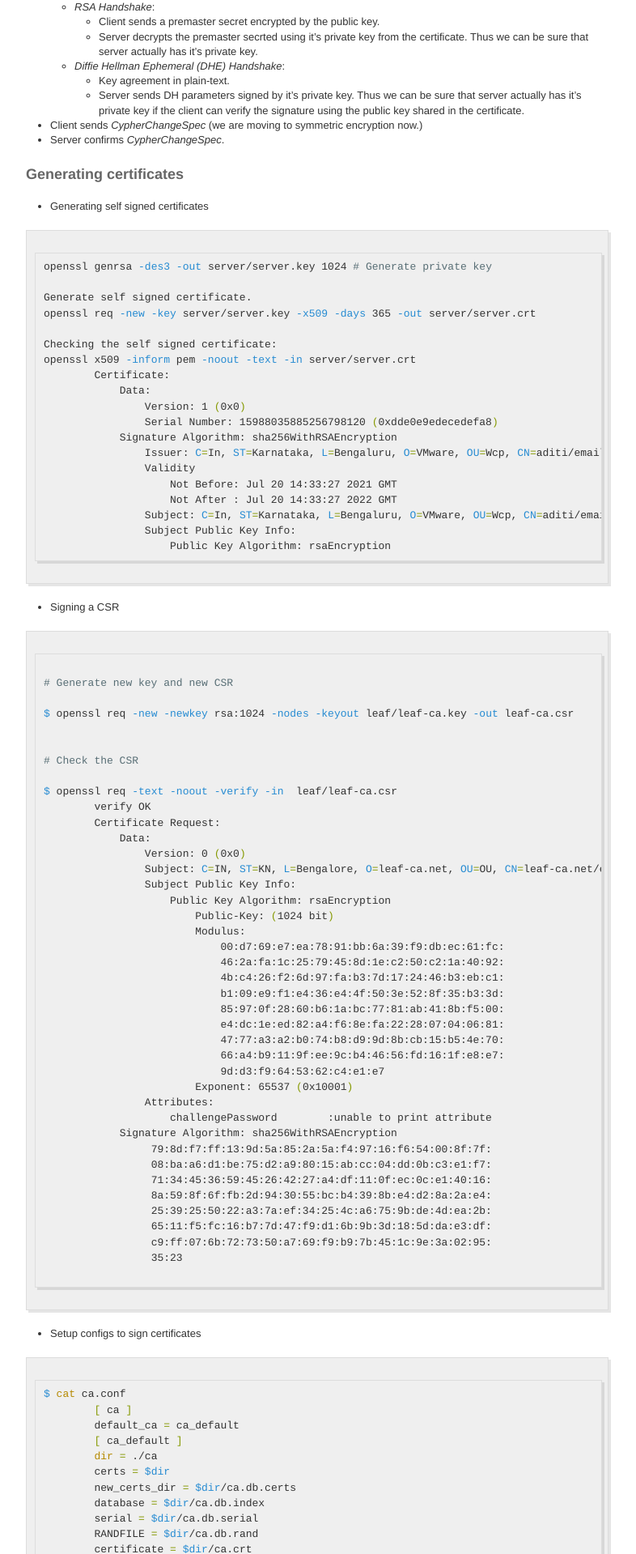
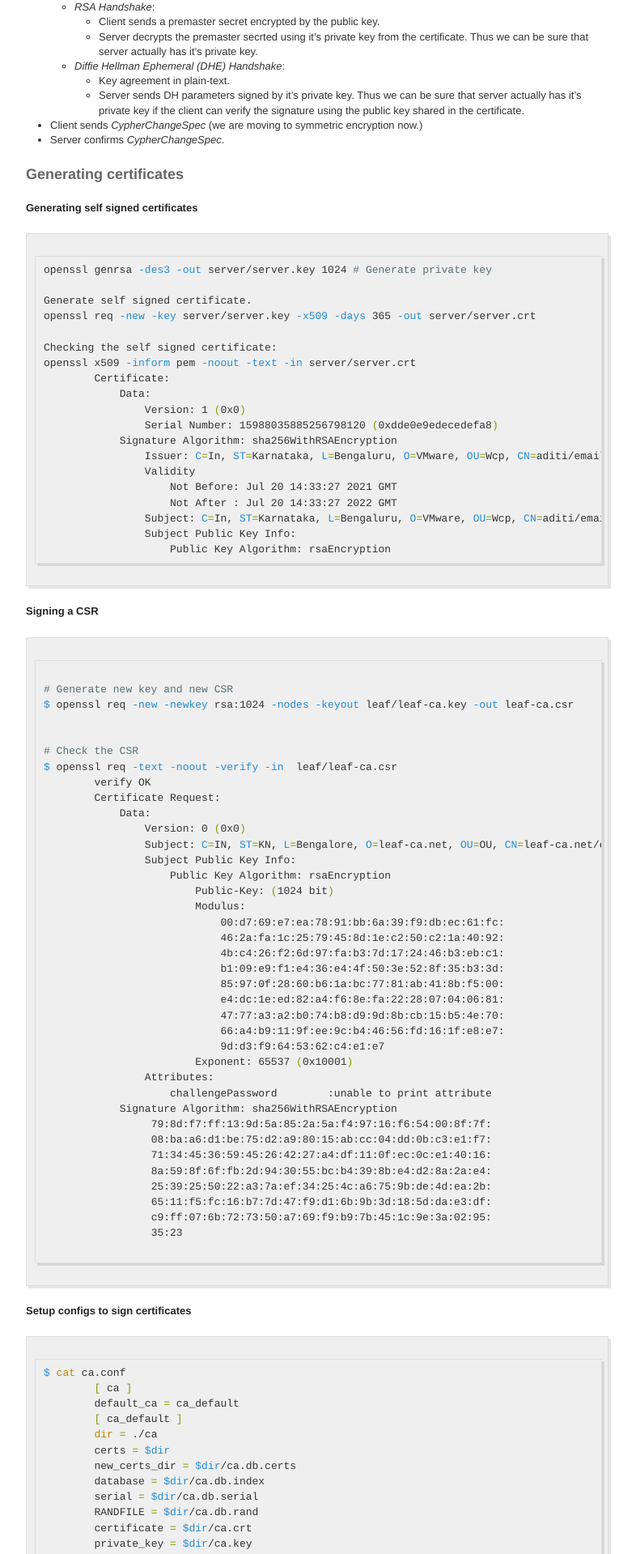
Before and after one commit to ritsz/ritsz.github.io, a Jekyll site: the page built from _posts/2021-07-20-Notes-on-Certificates.md, in a window 1280 px wide. Shown: the part 1308-3227 px from the top of the page at 81% size, without its empty margins (248-1034 px from the left). Built offline with Jekyll 4.4.1, drawn with Linux system fonts in a browser that asks for light colours; our own code applies the rules of GitHub Pages for plain Markdown files.

````diff
--- a/_posts/2021-07-20-Notes-on-Certificates.md
+++ b/_posts/2021-07-20-Notes-on-Certificates.md
@@ -50,7 +50,7 @@
 * Server confirms *CypherChangeSpec*.
 
 #### Generating certificates
-* Generating self signed certificates
+##### Generating self signed certificates
 
 ```sh
 openssl genrsa -des3 -out server/server.key 1024 # Generate private key
@@ -74,17 +74,15 @@ openssl x509 -inform pem -noout -text -in server/server.crt
 	            Public Key Algorithm: rsaEncryption
 ```
 
-* Signing a CSR
+##### Signing a CSR
 
 ```sh
 
 # Generate new key and new CSR
-
 $ openssl req -new -newkey rsa:1024 -nodes -keyout leaf/leaf-ca.key -out leaf-ca.csr
 
 
 # Check the CSR
-
 $ openssl req -text -noout -verify -in  leaf/leaf-ca.csr
 	verify OK
 	Certificate Request:
@@ -119,7 +117,7 @@ $ openssl req -text -noout -verify -in  leaf/leaf-ca.csr
 
 ```
 
-* Setup configs to sign certificates
+##### Setup configs to sign certificates
 
 ```sh
 $ cat ca.conf
@@ -149,7 +147,7 @@ $ cat ca.conf
 	emailAddress = optional
 ```
 
-* Create the CSR and sign it
+##### Create the CSR and sign it
 
 ```sh
 $ openssl ca -config ca.conf -out leaf/leaf-ca.crt -infiles leaf/leaf-ca.csr
@@ -191,7 +189,7 @@ $ openssl x509 -inform pem -noout -text -in leaf/leaf-ca.crt
 ```
 
 ### VMware certificates
-* Get the VMCA root certificate
+##### Get the VMCA root certificate
 
 ```sh
 root@wdc-10-191-178-31 [ ~ ]# dcli +show com vmware vcenter certificateauthority getroot getroot
@@ -231,32 +229,32 @@ $ dcli +show com vmware vcenter certificateauthority getroot getroot | openssl x
 	   Subject Public Key Info:
 ```
 
-* Signing a CSR on VC using VC root certificate
+##### Signing a CSR on VC using VC root certificate
 
 ```sh
 $ /usr/lib/vmware-vmca/bin/certool --gencertfromcsr --csrfile new.csr --cert new.crt
 ```
 
-* Replacing root certificate:
+##### Replacing root certificate:
 
 ```sh
 $ /usr/lib/vmware-vmca/bin/certificate-manager
 ```
 
 #### curl and openssl commands.
-* Command to verify ssl connection:
+##### Command to verify ssl connection:
 
 ```sh
 openssl s_client -connect <ip>:<port>
 ```
 
-* Command to decode the pem-encoded certificate:
+##### Command to decode the pem-encoded certificate:
 
 ```sh
 openssl x509 -inform pem -noout -text -in <file>
 ```
 
-* Command to get the certificate information of a service account in kubernetes.
+##### Command to get the certificate information of a service account in kubernetes.
 
 ```sh
 kubectl get secrets default-token-brbz6 -n vmware-system-nsop -o json | \
@@ -265,8 +263,7 @@ kubectl get secrets default-token-brbz6 -n vmware-system-nsop -o json | \
 	   openssl x509 -inform pem -noout -text
 ```
 
-* Validating a certificate chain
-
+##### Validating a certificate chain
 ```sh
 openssl crl2pkcs7 -nocrl -certfile /tmp/chain.crt | openssl pkcs7 \
 -print_certs -text -noout
````
